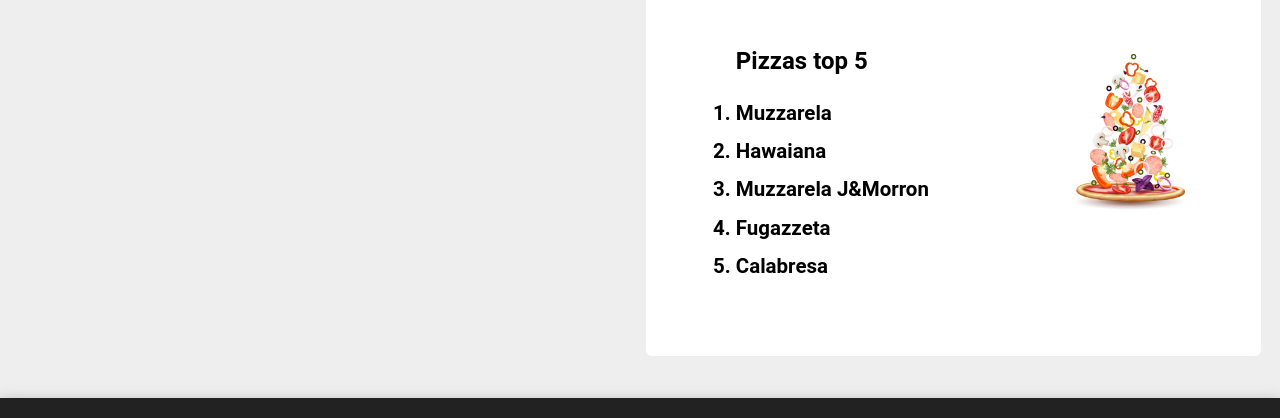
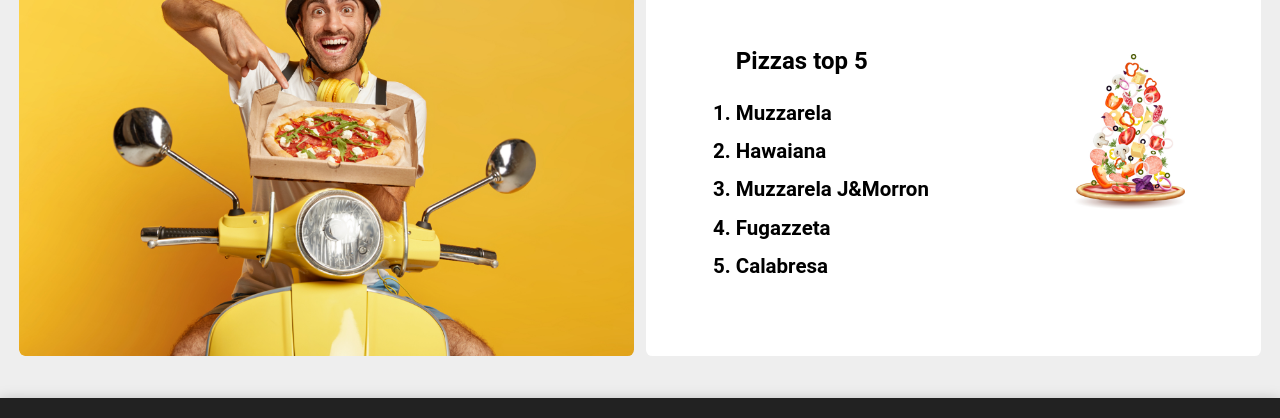
Before and after one commit to nastacosta/clase11, a plain HTML site: page index.html in a window 1280 px wide. Shown: the part 275-693 px from the top of the page. Drawn offline with Linux system fonts and the light colour scheme; the site is published under a folder, as on GitHub Pages, so addresses that start at the root find nothing; a web font is replaced by a local one.

Commit message:
trabajo terminado 2.0

```diff
--- a/css/styles.css
+++ b/css/styles.css
@@ -45,7 +45,7 @@ main section article {
 }
 
 .article-envios {
-    background-image: url("/images/delivery.jpg");
+    background-image: url("../images/delivery.jpg");
     background-size: cover;
 }
 
```
